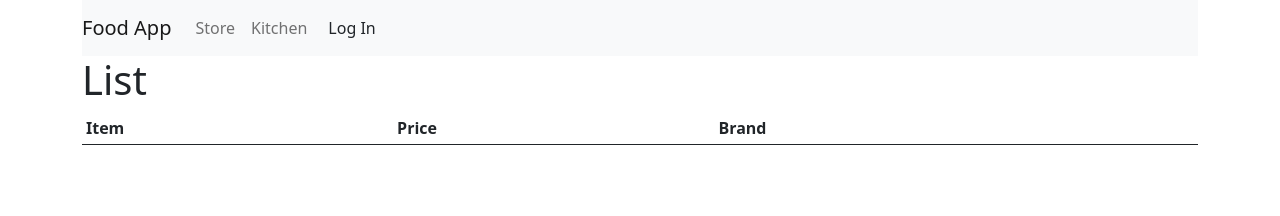
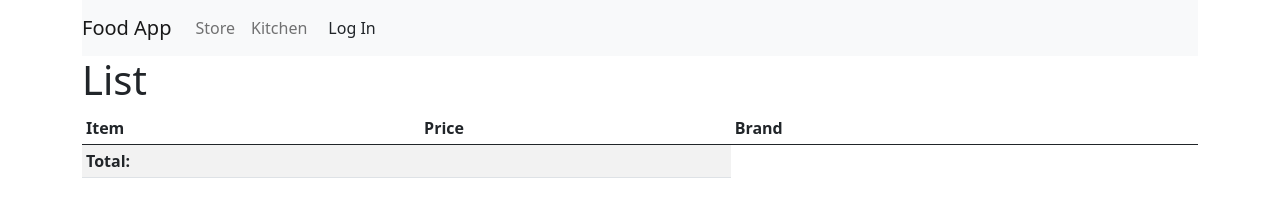
Before and after one commit to forwoodb/food-app-react-firebase, a React (Create React App) app: page / in a window 1280 px wide. Shown: the top 216 px of the page. Built offline with nearby package versions, Linux system fonts and the light colour scheme; no server answers; the database is empty.

Commit message:
added total to price

```diff
--- a/src/Components/List.js
+++ b/src/Components/List.js
@@ -1,9 +1,8 @@
-import React, {Component} from 'react';
+import React from 'react';
 
-export default class List extends Component {
-  render() {
+const List = (props) => {
   const rows = [];
-    this.props.items.forEach((item, i) => {
+  props.items.forEach((item, i) => {
     if (item.onList) {
       rows.push(
         <ListItem
@@ -15,7 +14,7 @@ export default class List extends Component {
           brand={item.brand}
           location={item.location}
           servings={item.servings}
-            onAdd={() => this.props.onAdd(item)}
+          onAdd={() => props.onAdd(item)}
         />
       );
     }
@@ -35,24 +34,53 @@ export default class List extends Component {
               <th></th>
             </tr>
           </thead>
-            <tbody>{rows}</tbody>
+          <tbody>
+            {rows}
+            <PriceTotal items={props.items}/>
+          </tbody>
         </table>
       </div>
     </div>
   );
 }
-}
 
-class ListItem extends Component {
-  render() {
+const ListItem = (props) => {
   return (
     <tr>
-        <td>{this.props.item}</td>
-        <td>{this.props.price}</td>
-        <td>{this.props.brand}</td>
-        {/* <td><button className="btn btn-success btn-sm" onClick={this.props.onList}>Add to Kitchen</button></td> */}
-        <td><button className="btn btn-danger btn-sm" onClick={this.props.onAdd}>Delete</button></td>
+      <td>{props.item}</td>
+      <td>{props.price}</td>
+      <td>{props.brand}</td>
+      {/* <td><button className="btn btn-success btn-sm" onClick={props.onList}>Add to Kitchen</button></td> */}
+      <td><button className="btn btn-danger btn-sm" onClick={props.onAdd}>Delete</button></td>
     </tr>
   );
 }
+
+const PriceTotal = (props) => {
+  let priceList = [];
+
+  props.items.map((item) => {
+    if (item.onList) {
+      priceList.push(parseFloat(item.price));
     }
+  })
+
+  let priceTotal;
+
+  if (priceList.length > 0) {
+    priceList.reduce((total, price) => {
+      priceTotal =  total + price;
+    })
+  }
+
+  console.log(priceTotal);
+
+  return (
+    <tr>
+      <td><strong>Total:</strong></td>
+      <td><strong>{priceTotal}</strong></td>
+    </tr>
+  );
+}
+
+export default List;
```
Lines whose indentation alone changed are shown as unchanged.
